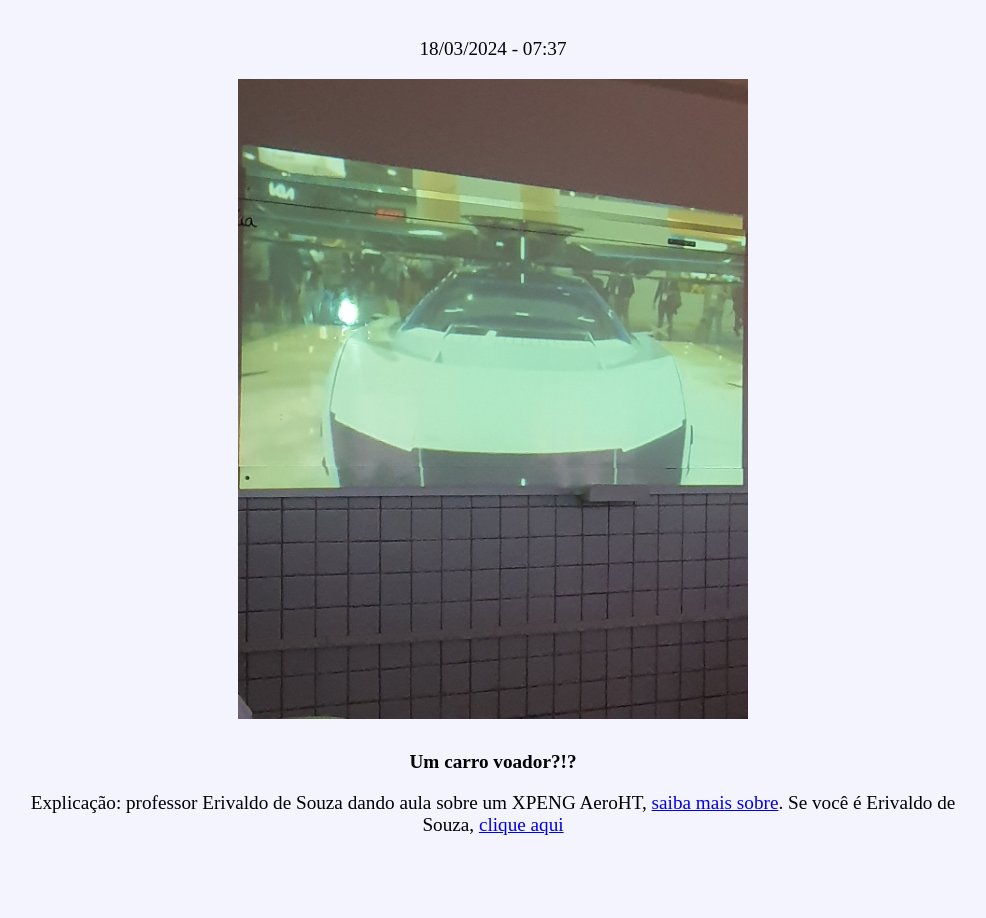
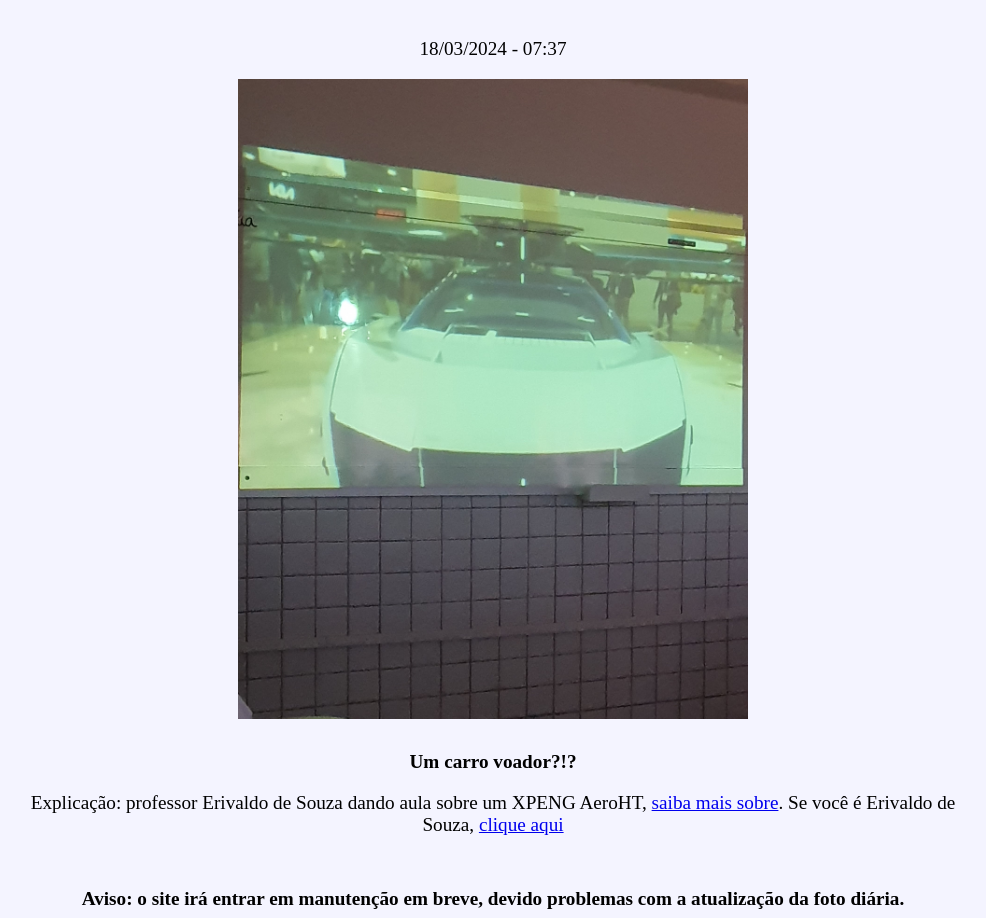
Before and after one commit to Teteo13/fddifrn, a plain HTML site: page index.html in a window 1280 px wide. Shown: the part 69-987 px from the top of the page, without its empty margins (147-1133 px from the left). Before the commit the page ends 933 px from the top, so only its background shows below. Drawn offline with Linux system fonts and the light colour scheme.

Commit message:
index.html

```diff
--- a/index.html
+++ b/index.html
@@ -17,6 +17,7 @@
         <img src="foto_diaria.jpeg" id="daily">
         <strong>Um carro voador?!?</strong>
         <p><span>Explicação: professor Erivaldo de Souza dando aula sobre um XPENG AeroHT, <a href="https://www.aeroht.com/">saiba mais sobre</a>. Se você é Erivaldo de Souza, <a href="surpresa.html">clique aqui</a></p>
+        <strong>Aviso: o site irá entrar em manutenção em breve, devido problemas com a atualização da foto diária.</strong>
     </div>
 </body>
 </html>
```
